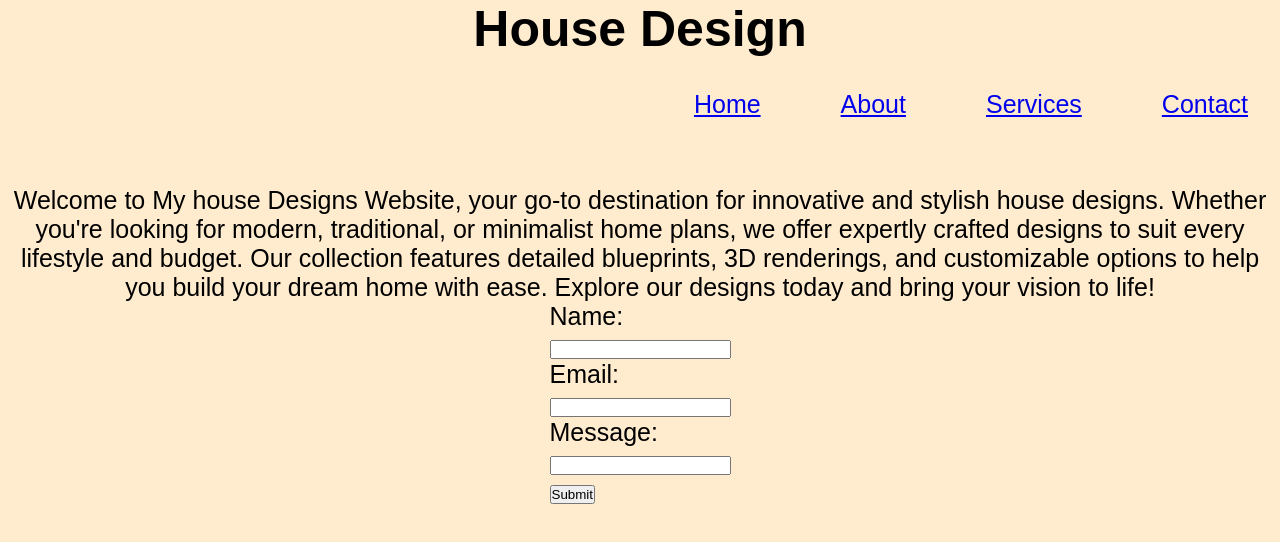
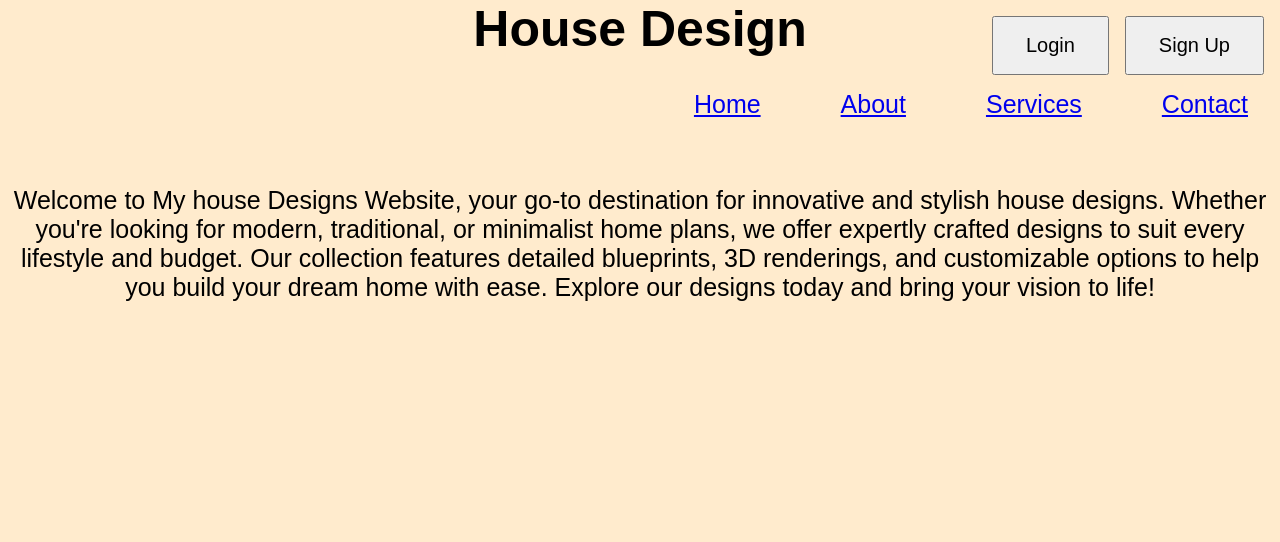
Before and after one commit to geekinryxnn/Final-Project, a plain HTML site: page index.html in a window 1280 px wide. Drawn offline with Linux system fonts and the light colour scheme.

Commit message:
new content in the css and html

```diff
--- a/CSS/style.css
+++ b/CSS/style.css
@@ -36,9 +36,19 @@ p{
 
 .container{
     display: flex;
-    justify-content: center;
+    justify-content: flex-end;
     align-items: center;
-    margin: 0%;
+    margin: 0;
+    padding: 1rem;
     width: 100%;
-    float: right;
+    position: absolute;
+    top: 0;
+    right: 0;
 }
+
+.container button{
+    font-size: 20px;
+    padding: 1rem 2rem;
+    margin-left: 1rem;
+    cursor: pointer;
+}
--- a/index.html
+++ b/index.html
@@ -25,17 +25,12 @@
             </p>
         </section>
         <section class="container">
-            <form action="container">
-                <label for="name">Name:</label><br>
-                <input type="text" id="name" name="name"><br>
-                <label for="email">Email:</label><br>
-                <input type="text" id="email" name="email"><br>
-                <label for="message">Message:</label><br>
-                <input type="text" id="message" name="message"><br>
-                <input type="submit" value="Submit">
-            </form>
+            <button onclick="location.href='login.html'">Login</button>
+            <button onclick="location.href='signup.html'">Sign Up</button>
+
         </section>
     </main>
+
     <footer>
         <!-- Footer content -->
     </footer>
```
